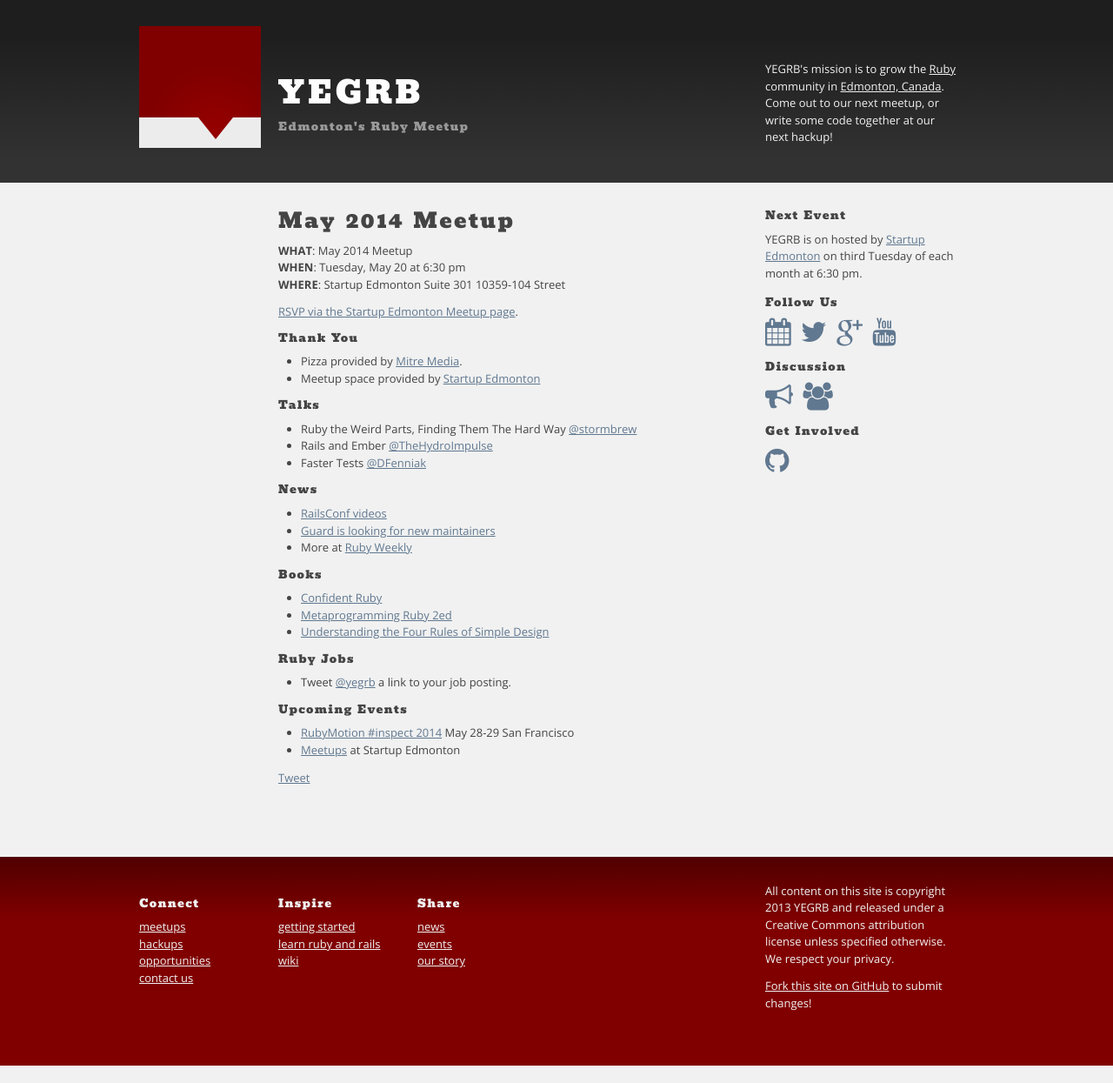
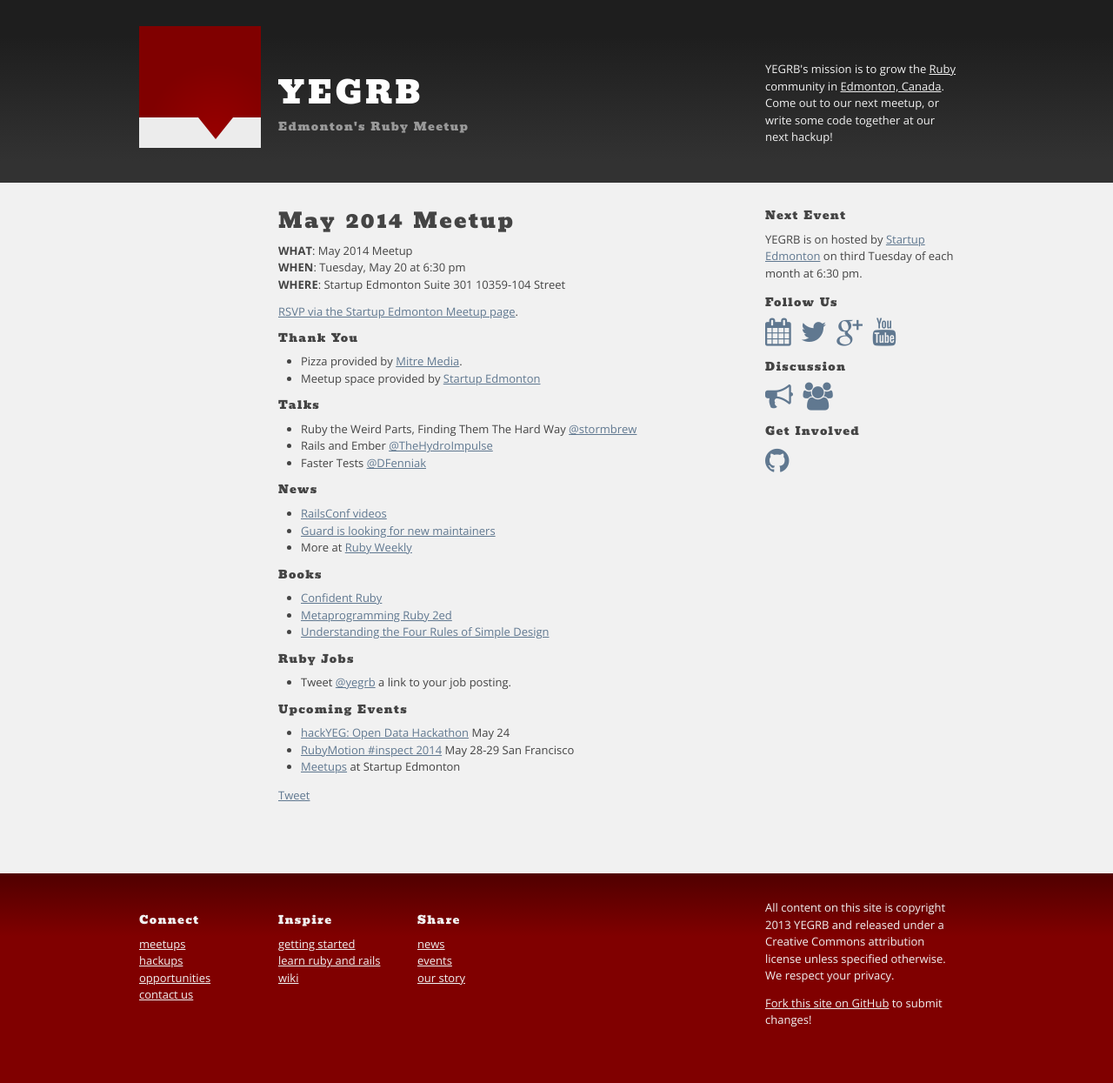
Before and after one commit to yegrb/yegrb.github.io, a Jekyll site: the page built from _posts/2014-05-20-may.markdown, in a window 1280 px wide. Shown: the whole page at 87% size. Built offline with Jekyll 4.4.1, drawn with Linux system fonts in a browser that asks for light colours; nearby versions of some CDN libraries; Markdown is read by kramdown in place of the engine named in the settings; comment, search, counter and statistics services are not loaded.

Commit message:
add hackYEG

```diff
--- a/_posts/2014-05-20-may.markdown
+++ b/_posts/2014-05-20-may.markdown
@@ -39,5 +39,6 @@ category: meetups
 
 ## Upcoming Events
 
+* [hackYEG: Open Data Hackathon](http://hackyeg.com/) May 24
 * [RubyMotion #inspect 2014](http://www.rubymotion.com/conference/2014/) May 28-29 San Francisco
 * [Meetups](http://www.meetup.com/startupedmonton/) at Startup Edmonton
```
